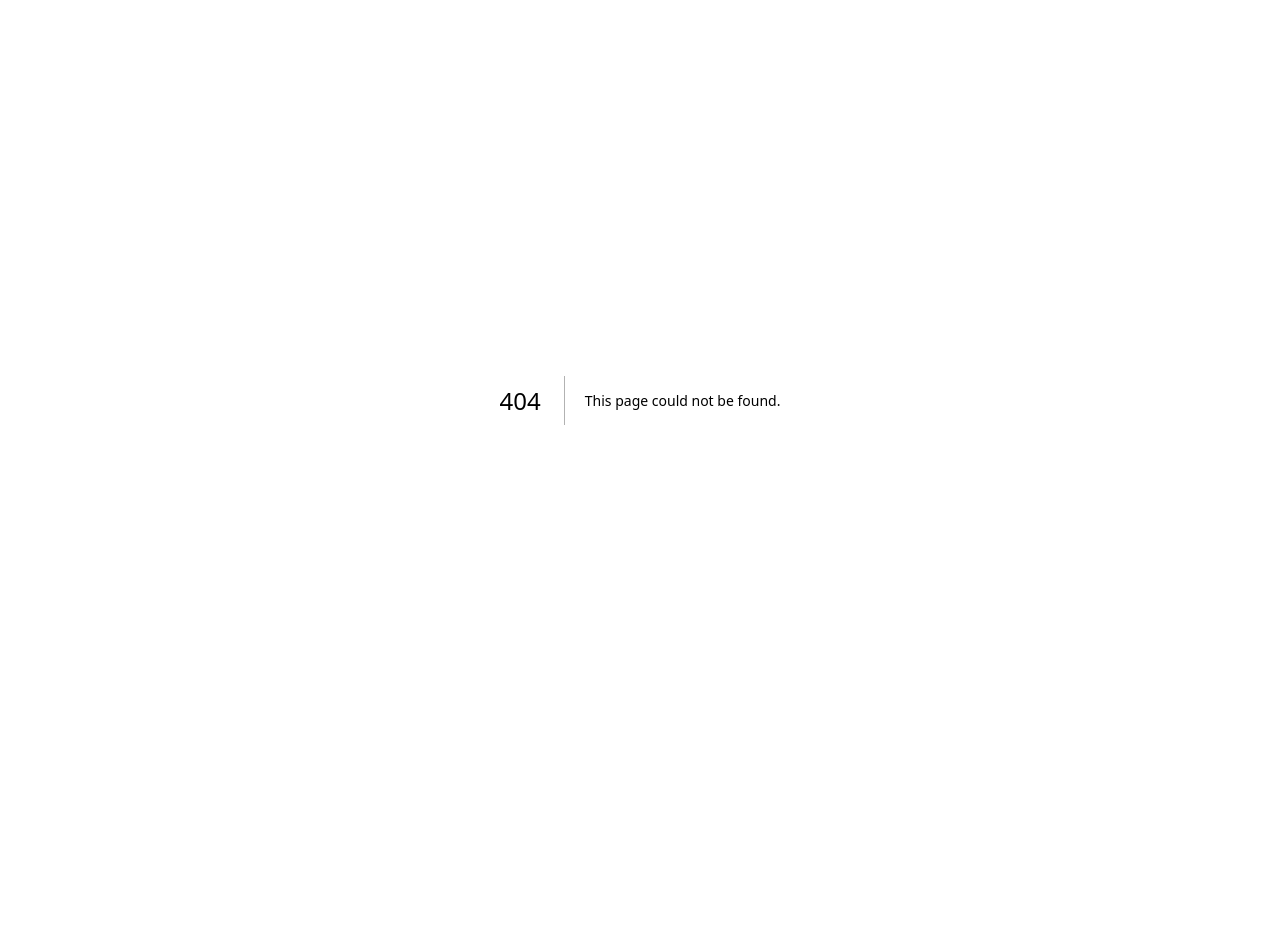
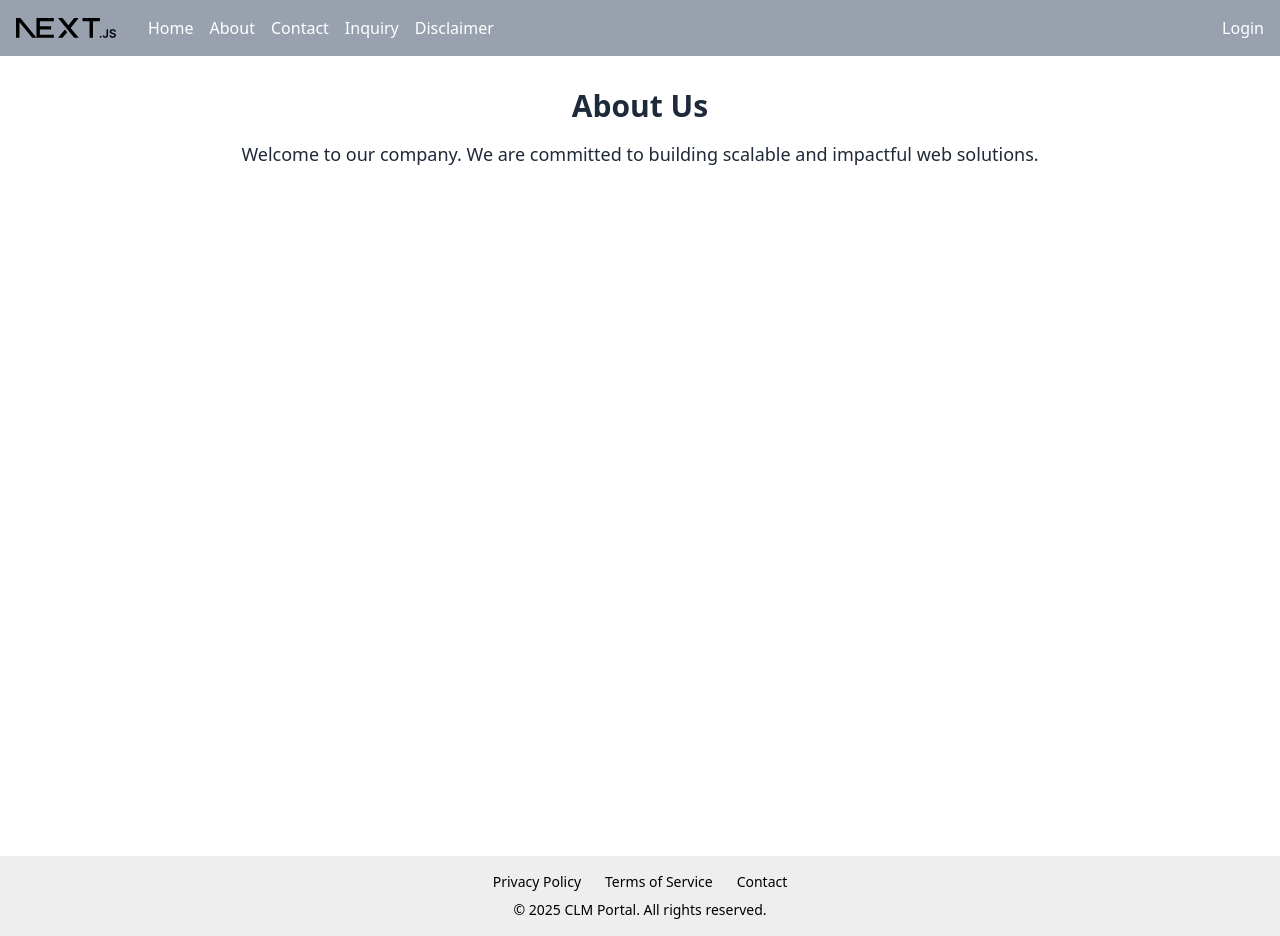
Before and after one commit to theIamDev/NextFrame, a Next.js app: page /about-us in a window 1280 px wide. Before the commit this address had no page. Before the commit the page ends 800 px from the top, so only its background shows below. Built offline with nearby package versions, Linux system fonts and the light colour scheme.

Commit message:
feat(web): setup routes and components for static pages - Closes #6

```diff
--- /dev/null
+++ b/src/app/(public)/about-us/page.tsx
@@ -0,0 +1,10 @@
+// app/(public)/about-us/page.tsx
+import AboutUsContent from "@/components/public/web/features/about-us/AboutUsContent";
+
+export default function AboutUsPage() {
+  return (
+    <section className="min-h-screen px-4 py-8">
+      <AboutUsContent />
+    </section>
+  );
+}
--- /dev/null
+++ b/src/app/(public)/contact-us/page.tsx
@@ -0,0 +1,9 @@
+import ContactUsContent from "@/components/public/web/features/contact-us/ContactUsContent";
+
+export default function ContactUsPage() {
+  return (
+    <section className="min-h-screen px-4 py-8">
+      <ContactUsContent />
+    </section>
+  );
+}
--- /dev/null
+++ b/src/app/(public)/disclaimer/page.tsx
@@ -0,0 +1,9 @@
+import DisclaimerContent from "@/components/public/web/features/disclaimer/DisclaimerContent";
+
+export default function DisclaimerPage() {
+  return (
+    <section className="min-h-screen px-4 py-8">
+      <DisclaimerContent />
+    </section>
+  );
+}
--- /dev/null
+++ b/src/app/(public)/inquiry/page.tsx
@@ -0,0 +1,9 @@
+import InquiryContent from "@/components/public/web/features/inquiry/InquiryContent";
+
+export default function InquiryPage() {
+  return (
+    <section className="min-h-screen px-4 py-8">
+      <InquiryContent />
+    </section>
+  );
+}
--- a/src/app/layout.tsx
+++ b/src/app/layout.tsx
@@ -1,4 +1,4 @@
-// src/app/layout.tsx
+// app/layout.tsx
 
 import "./globals.css";
 import { Geist, Geist_Mono } from "next/font/google";
@@ -15,7 +15,6 @@ export default function RootLayout({ children }: { children: React.ReactNode })
   return (
     <html lang="en">
       <body
-        // IMPORTANT CHANGE: Replaced inline styles with Tailwind classes for layout consistency
         className={`${geistSans.variable} ${geistMono.variable} antialiased flex flex-col min-h-screen`}
       >
         {children}
--- /dev/null
+++ b/src/components/public/web/features/about-us/AboutUsContent.tsx
@@ -0,0 +1,11 @@
+// components/public/web/features/about-us/AboutUsContent.tsx
+export default function AboutUsContent() {
+  return (
+    <div className="text-center text-lg text-gray-800">
+      <h1 className="text-3xl font-bold mb-4">About Us</h1>
+      <p>
+        Welcome to our company. We are committed to building scalable and impactful web solutions.
+      </p>
+    </div>
+  );
+}
--- a/src/components/public/web/features/base/header.tsx
+++ b/src/components/public/web/features/base/header.tsx
@@ -1,6 +1,6 @@
 "use client";
 
-import HeaderUI from "../../ui/headerUi";
+import HeaderUI from "../../ui/headerUi"; // Correct relative path
 
 const Header = () => {
   const logo = {
@@ -12,7 +12,9 @@ const Header = () => {
   const links = [
     { label: "Home", href: "/" },
     { label: "About", href: "/about-us" },
-    { label: "Contact", href: "/contact" },
+    { label: "Contact", href: "/contact-us" }, // Changed /contact to /contact-us
+    { label: "Inquiry", href: "/inquiry" },     // Added Inquiry link
+    { label: "Disclaimer", href: "/disclaimer" }, // Added Disclaimer link
   ];
 
   return (
--- /dev/null
+++ b/src/components/public/web/features/contact-us/ContactUsContent.tsx
@@ -0,0 +1,10 @@
+export default function ContactUsContent() {
+  return (
+    <div className="text-center text-lg text-gray-800">
+      <h1 className="text-3xl font-bold mb-4">Contact Us</h1>
+      <p>
+        Reach out to us via email at support@example.com or call us at (123) 456-7890.
+      </p>
+    </div>
+  );
+}
--- /dev/null
+++ b/src/components/public/web/features/disclaimer/DisclaimerContent.tsx
@@ -0,0 +1,12 @@
+// components/public/web/features/disclaimer/DisclaimerContent.tsx
+
+export default function DisclaimerContent() {
+  return (
+    <div className="text-center text-lg text-gray-800">
+      <h1 className="text-3xl font-bold mb-4">Disclaimer</h1>
+      <p>
+        The information on this website is for general informational purposes only and is not professional advice.
+      </p>
+    </div>
+  );
+}
--- /dev/null
+++ b/src/components/public/web/features/inquiry/InquiryContent.tsx
@@ -0,0 +1,10 @@
+export default function InquiryContent() {
+  return (
+    <div className="text-center text-lg text-gray-800">
+      <h1 className="text-3xl font-bold mb-4">Inquiry</h1>
+      <p>
+        For business or service-related inquiries, please use the form on this page or email us at inquiries@example.com.
+      </p>
+    </div>
+  );
+}
```
Also changed, not shown: src/app/(public)/layout.tsx (+1 -10 lines).
